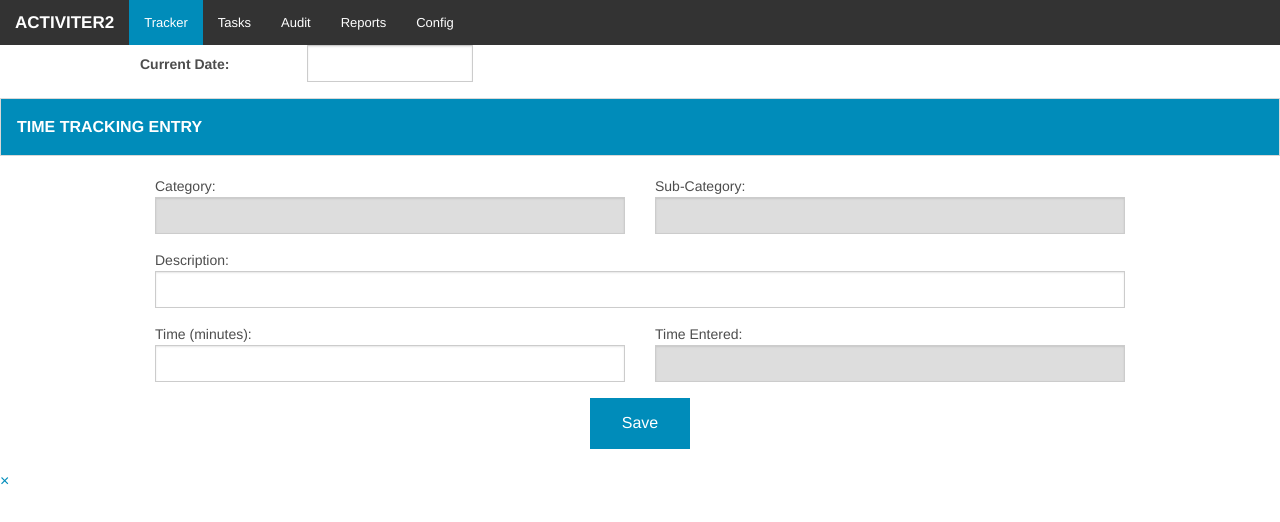
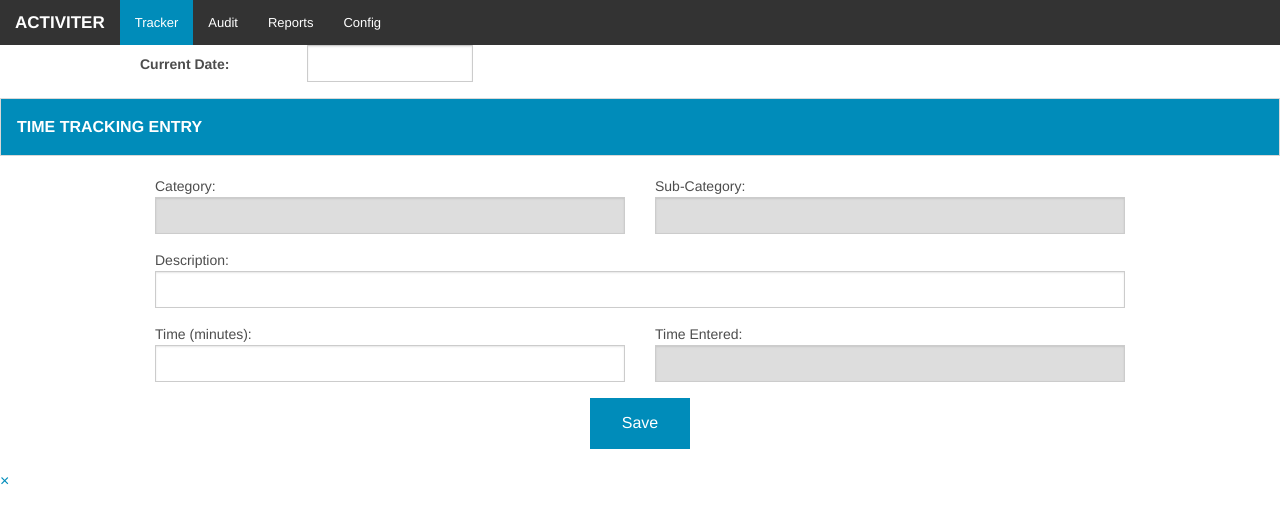
Before and after one commit to caleb72/activiter, a browser extension: page index.html in a window 1280 px wide. Drawn offline with Linux system fonts and the light colour scheme.

Commit message:
finalise for BETA publish to Chrome Store

```diff
--- a/index.html
+++ b/index.html
@@ -17,14 +17,13 @@
       <nav class="top-bar" data-topbar role="navigation">
         <ul class="title-area">
           <li class="name">
-          <h1><a href="#/"><strong>ACTIVITER2</strong></a></h1>
+            <h1><a href="#/"><strong>ACTIVITER</strong></a></h1>
           </li>
         </ul>
 
         <section class="top-bar-section">
           <ul class="left">
             <li ng-class="{active: active.tracker}"><a href="#/" ng-click="makeActive('tracker')">Tracker</a></li>
-          <li ng-class="{active: active.task}"><a href="#/task" ng-click="makeActive('task')">Tasks</a></li>
             <li ng-class="{active: active.audit}"><a href="#/audit" ng-click="makeActive('audit')">Audit</a></li>
             <li ng-class="{active: active.reports}"><a href="#/reports" ng-click="makeActive('reports')">Reports</a></li>
             <li ng-class="{active: active.config}"><a href="#/config" ng-click="makeActive('config')">Config</a></li>
--- a/js/app.js
+++ b/js/app.js
@@ -5,10 +5,6 @@ app.config(['$routeProvider', function($routeProvider) {
     .when('/', {
       templateUrl: 'partials/trackerView.html',
       controller: 'TrackerCtrl'
-    })
-    .when('/task', {
-      templateUrl: 'partials/taskView.html',
-      controller: 'TaskCtrl'
     })
     .when('/audit', {
       templateUrl: 'partials/auditView.html',
```
Also changed, not shown: assets/promotional.png (added), assets/screenshot.png (added), manifest.json, 1 other file. Lines whose indentation alone changed are shown as unchanged.
